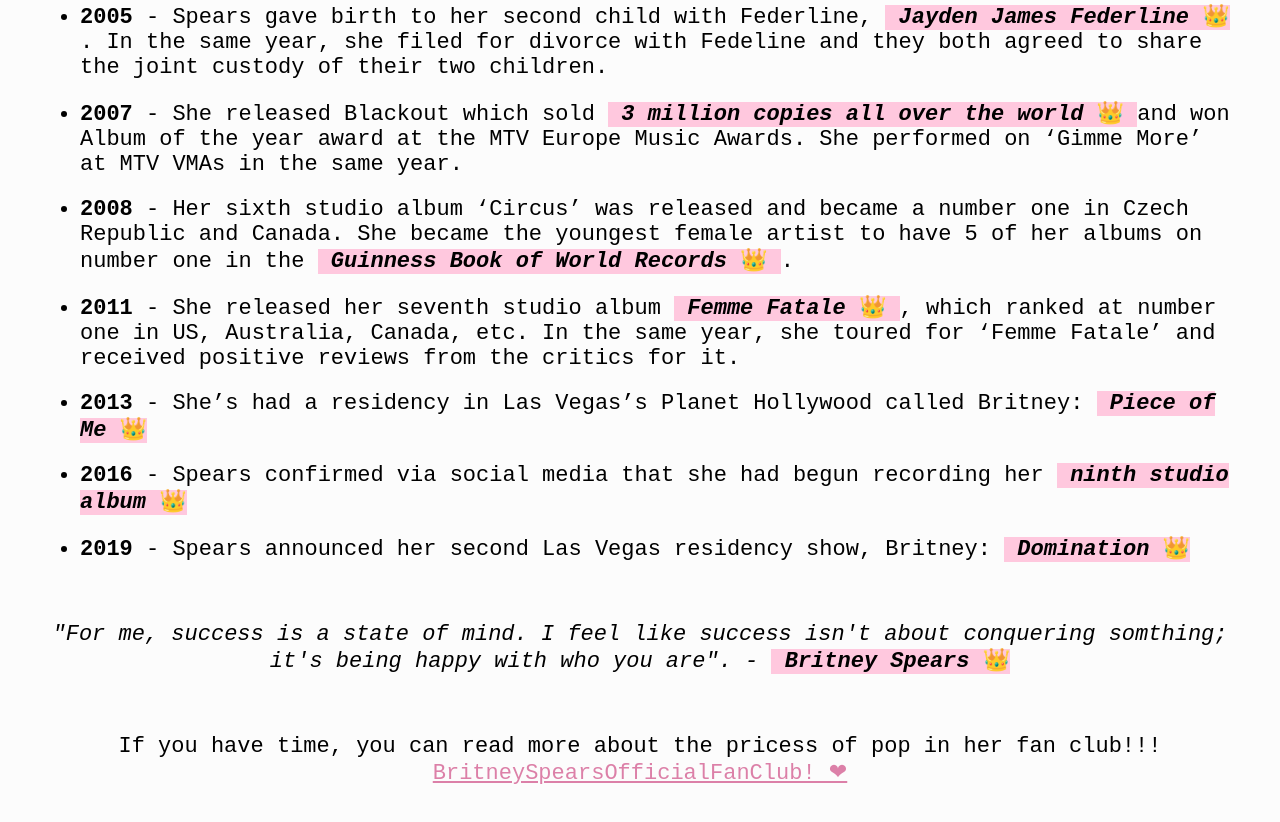
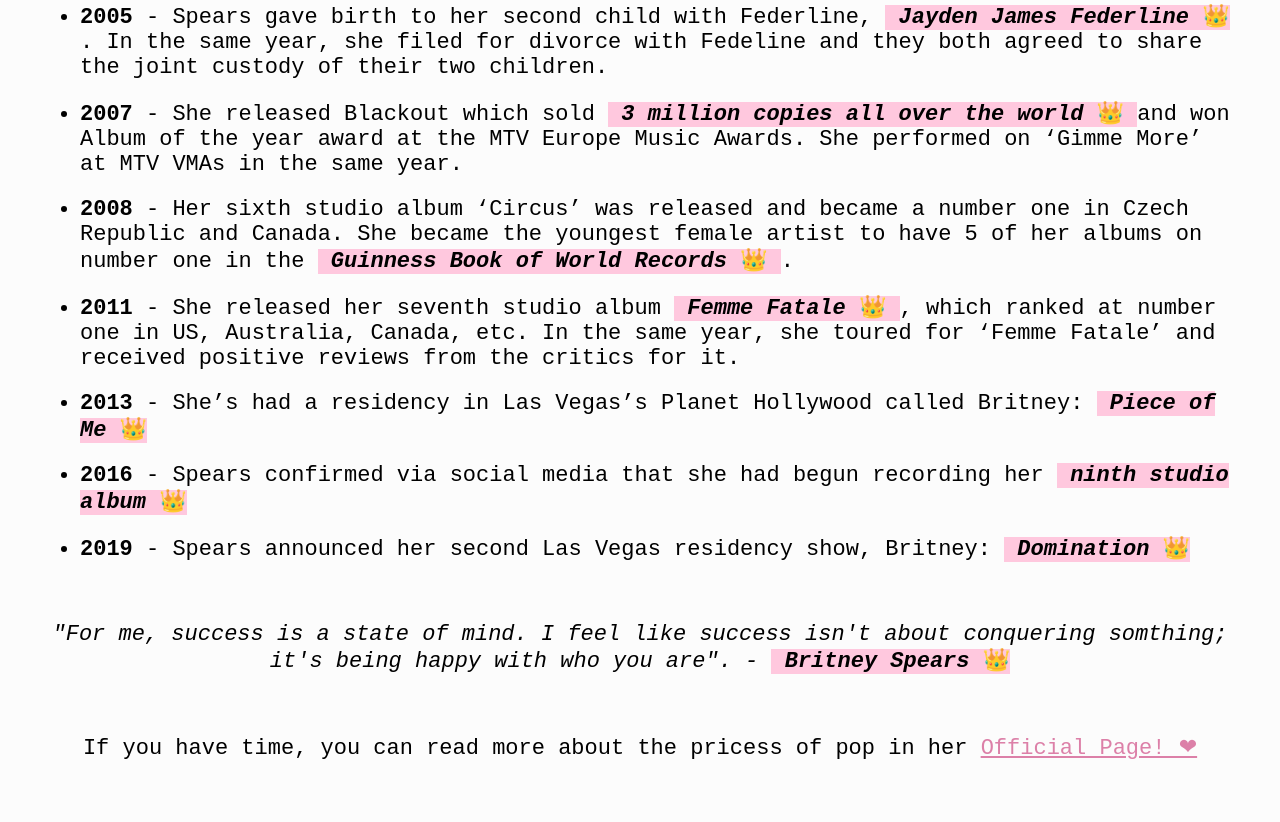
Before and after one commit to cinthialandia/fcc-tribute-page, a plain HTML site: page index.html in a window 1280 px wide. Shown: the part 1920-2742 px from the top of the page. Drawn offline with Linux system fonts and the light colour scheme.

Commit message:
link change to official page

```diff
--- a/index.html
+++ b/index.html
@@ -123,13 +123,9 @@
         <mark>Britney Spears</mark>
       </section>
       <footer>
-        If you have time, you can read more about the pricess of pop in her fan
-        club!!!
-        <a
-          href="https://www.facebook.com/BritneySpearsOfficialFanClub/"
-          target="_blank"
-        >
-          BritneySpearsOfficialFanClub! ❤
+        If you have time, you can read more about the pricess of pop in her
+        <a href="https://www.britneyspears.com/news" target="_blank">
+          Official Page! ❤
         </a>
       </footer>
     </main>
```
